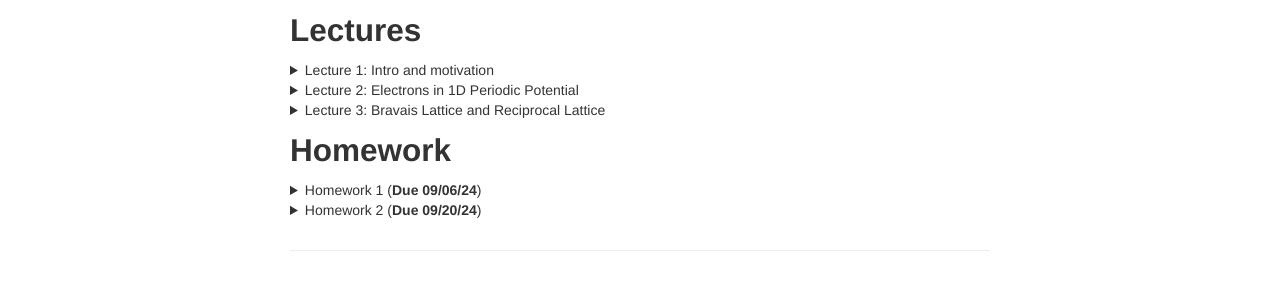
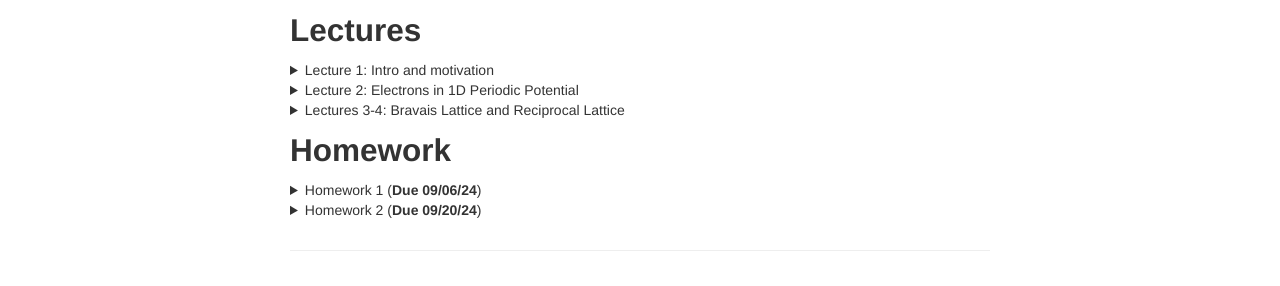
Before and after one commit to marivifs-teaching/PHY555-2024, a Jekyll site: the page built from index.md, in a window 1280 px wide. Shown: the part 352-638 px from the top of the page. Built offline with Jekyll 4.4.1, drawn with Linux system fonts in a browser that asks for light colours; our own code applies the rules of GitHub Pages for plain Markdown files.

Commit message:
L3-L4 index mod

```diff
--- a/index.md
+++ b/index.md
@@ -50,7 +50,7 @@ description: Graduate Solid State Physics, PHY 555 Website.
 </details>
 
 <details>
-  <summary>Lecture 3: Bravais Lattice and Reciprocal Lattice</summary>
+  <summary>Lectures 3-4: Bravais Lattice and Reciprocal Lattice</summary>
 
 <ul>
   <li> <a href="./pages/Lectures/L3/L3.pdf" target="_blank" rel="noopener noreferrer">Lecture 3 notes</a>  </li>
```
